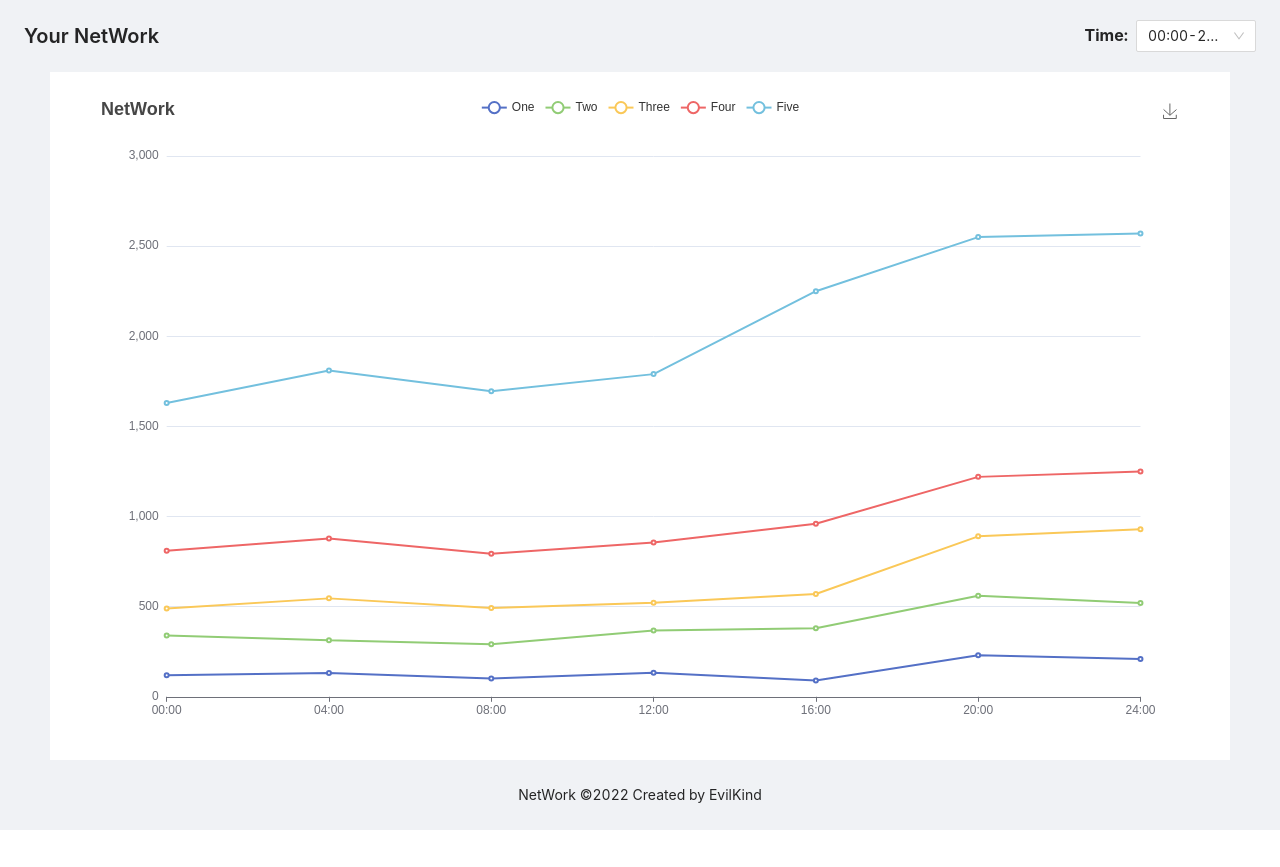
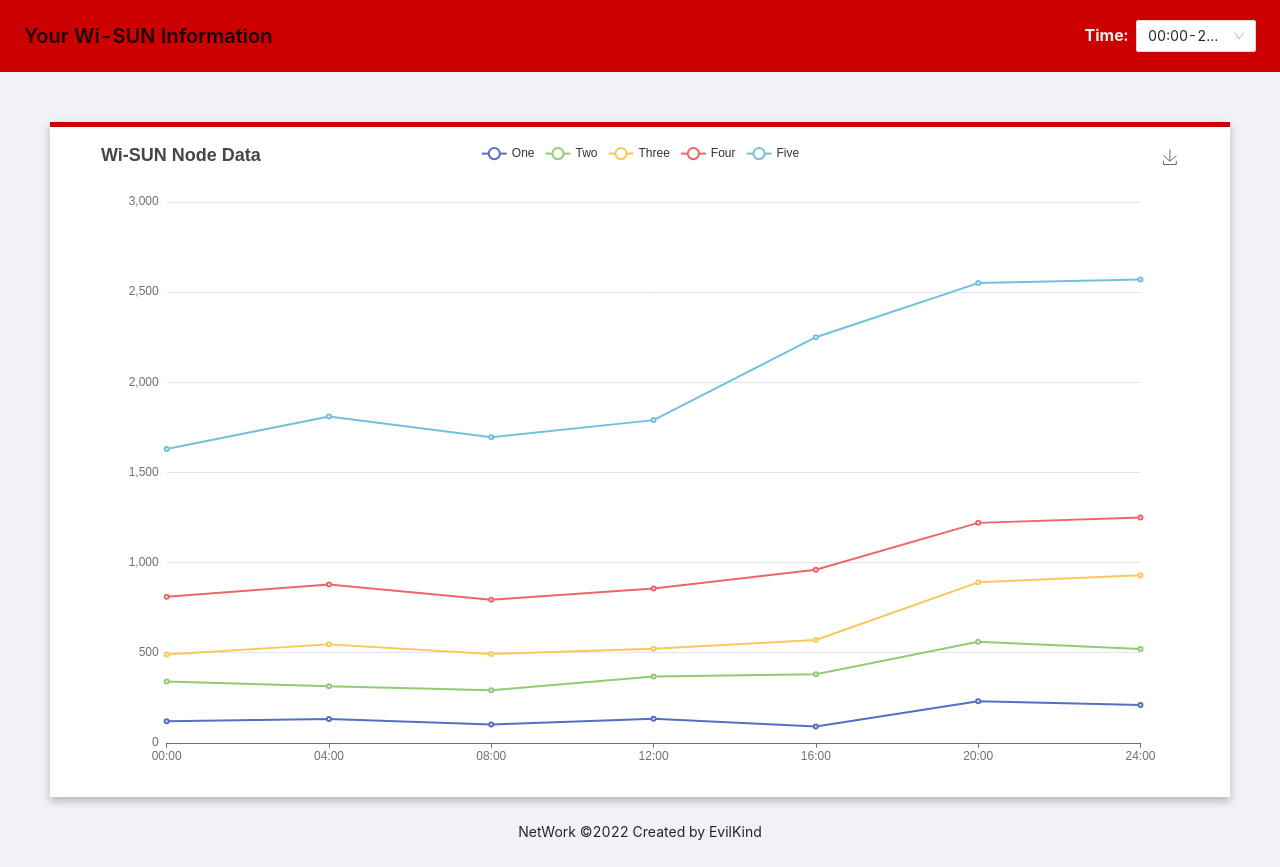
Before and after one commit to RonCong/WiSun-TI-Dashboard-project, a React (Vite) app in the folder netWorkApp-master/: page / in a window 1280 px wide. Before the commit the page ends 830 px from the top, so only its background shows below. Built offline with nearby package versions, Linux system fonts and the light colour scheme.

Commit message:
Styling Changes

```diff
--- a/netWorkApp-master/src/components/MyLineChart.jsx
+++ b/netWorkApp-master/src/components/MyLineChart.jsx
@@ -4,7 +4,7 @@ import { useState, useEffect } from "react";
 function MyLineChart(props) {
   const initOption = {
     title: {
-      text: 'NetWork'
+      text: 'Wi-SUN Node Data'
     },
     tooltip: {
       trigger: 'axis'
--- a/netWorkApp-master/src/pages/Home.css
+++ b/netWorkApp-master/src/pages/Home.css
@@ -3,13 +3,27 @@
     padding: 0;
 }
 
-.site-layout-content {
-    min-height: 600px;
-    padding: 24px;
-    background: #fff;
+.site-page-header{
+    color: #ECECEC !important;
+}
+
+.site-page-header-ghost-wrapper {
+    background: #CC0000;
 }
 
 .site-layout-content .first {
+    background: #FFF;
+    border-top: 5px solid #CC0000;
+
     display: flex;
     justify-content: center;
+    padding-top: 15px;
+    padding-bottom: 15px;
+    margin-top: 50px;
+
+    filter: drop-shadow(0px 4px 4px rgba(0, 0, 0, 0.25));
 }
+
+.background-div {
+    background-color: black;
+}
--- a/netWorkApp-master/src/pages/Home.jsx
+++ b/netWorkApp-master/src/pages/Home.jsx
@@ -23,9 +23,10 @@ function Home() {
   return (
     <div className="app">
       <Layout className="layout">
+        <div className="site-page-header-ghost-wrapper">
           <PageHeader
             className="site-page-header"
-          title="Your NetWork"
+            title= "Your Wi-SUN Information"
             extra={
               <>
                 <span style={{ fontSize: '16px', fontWeight: '700' }}> Time: </span><Select defaultValue={timeSlot} style={{ width: 120 }} onChange={handleChange}>
@@ -35,6 +36,7 @@ function Home() {
                 </Select>
               </>}
         />
+        </div>
         <Content style={{ padding: "0 50px" }} >
           <main className="site-layout-content" >
             <Row>
```
Also changed, not shown: 2 other files (tests, documents, lock files or other folders). Lines whose indentation alone changed are shown as unchanged.
